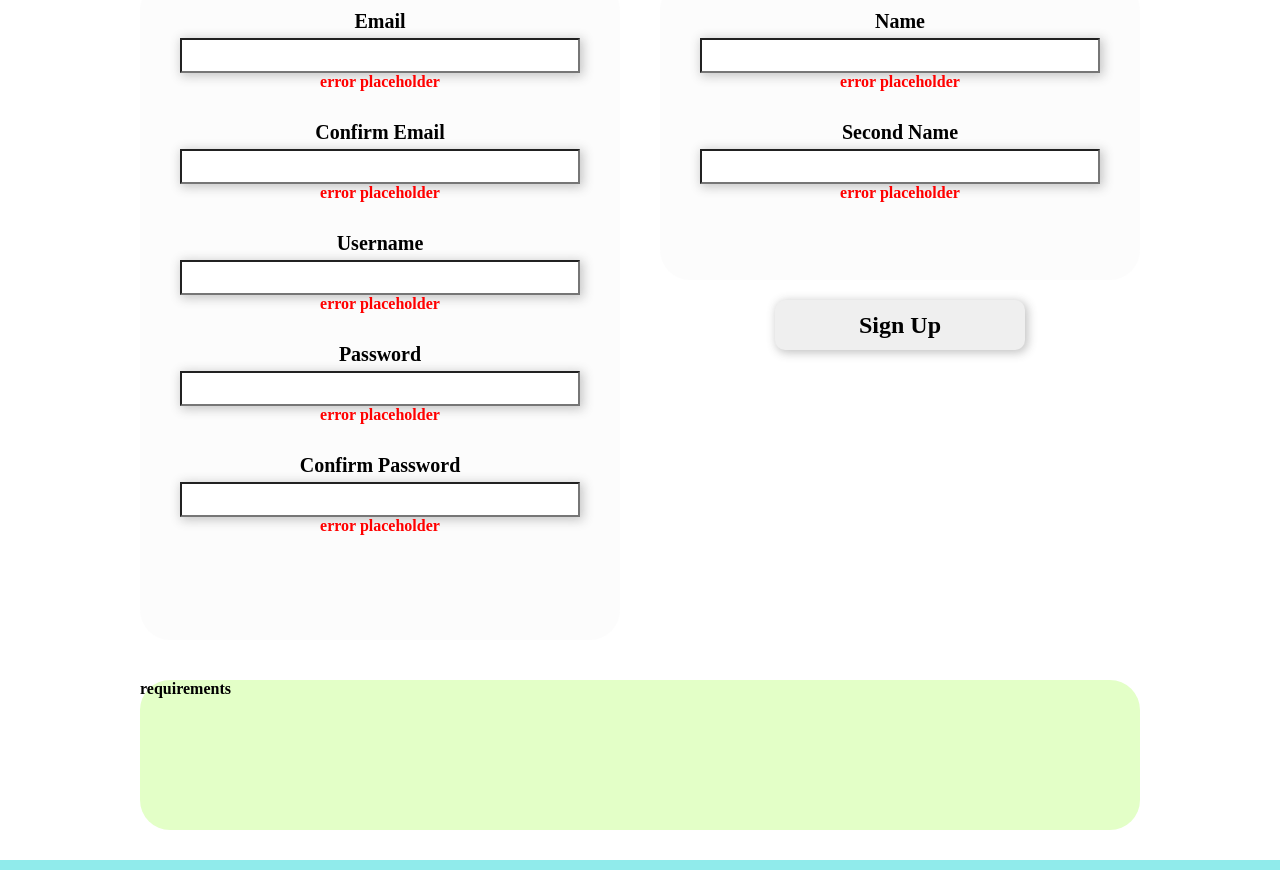
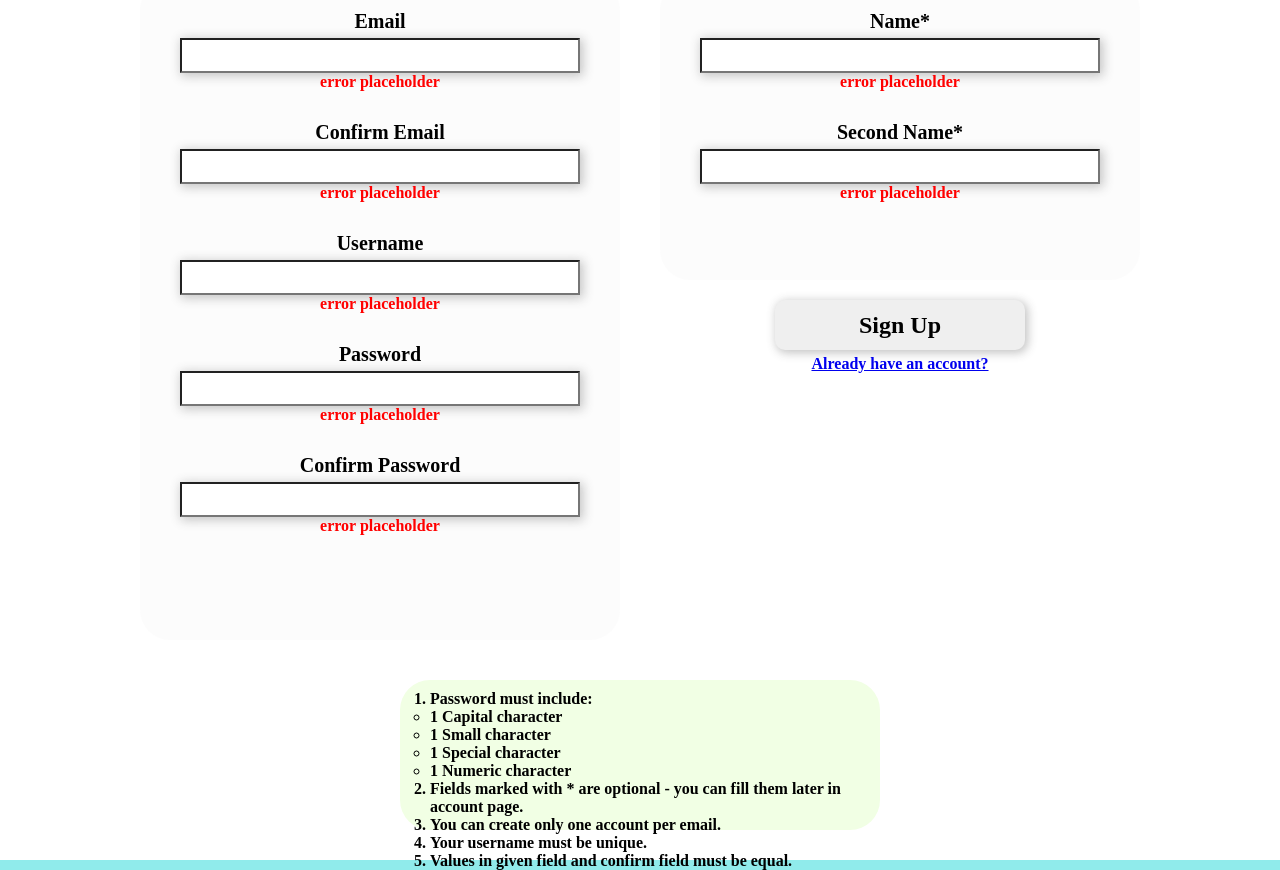
Before and after one commit to gszp1/LicenKey-Online-licence-key-store-application, a React (Vite) app in the folder frontend/: page /register in a window 1280 px wide. Shown: the part 220-1090 px from the top of the page. Built offline with nearby package versions, Linux system fonts and the light colour scheme; a web font is replaced by a local one.

Commit message:
Adds requirements.

```diff
--- a/frontend/src/components/RegisterPage/RegisterPage.jsx
+++ b/frontend/src/components/RegisterPage/RegisterPage.jsx
@@ -1,4 +1,5 @@
 import styles from "@/components/RegisterPage/RegisterPage.module.css"
+import { Link } from "react-router";
 
 const RegisterPage = () => {
     return (
@@ -44,16 +45,19 @@ const RightSection = () => {
     return (
         <div className={styles.right_section}>
             <div className={styles.secondary_box}>
-                <label className={styles.input_label}> Name </label>
+                <label className={styles.input_label}> Name* </label>
                 <input className={styles.input_field}></input>
                 <p className={styles.error_prompt}>error placeholder</p>
-                <label className={styles.input_label}> Second Name </label>
+                <label className={styles.input_label}> Second Name* </label>
                 <input className={styles.input_field}></input>
                 <p className={styles.error_prompt}>error placeholder</p>
             </div>
             <button className={styles.register_button}>
                 Sign Up
             </button>
+            <Link to="/login" style={{marginTop: '5px'}}>
+                <p>Already have an account?</p>
+            </Link>
         </div>
     );
 }
@@ -61,7 +65,28 @@ const RightSection = () => {
 const Requirements = () => {
     return (
         <div className={styles.requirements}>
-            requirements
+            <ol>
+                <li>Password must include:
+                    <ul>
+                        <li>1 Capital character</li>
+                        <li>1 Small character</li>
+                        <li>1 Special character</li>
+                        <li>1 Numeric character</li>
+                    </ul>
+                </li>
+                <li>
+                    Fields marked with * are optional - you can fill them later in account page.
+                </li>
+                <li>
+                    You can create only one account per email.
+                </li>
+                <li>
+                    Your username must be unique.
+                </li>
+                <li>
+                    Values in given field and confirm field must be equal.
+                </li>
+            </ol>
         </div>
     );
 }
--- a/frontend/src/components/RegisterPage/RegisterPage.module.css
+++ b/frontend/src/components/RegisterPage/RegisterPage.module.css
@@ -73,13 +73,15 @@
 }
 
 .requirements {
-    background-color: rgb(227, 255, 199);
-    width: 1000px;
+    box-sizing: border-box;
+    background-color: rgb(241, 255, 228);
+    width: 480px;
     height: 150px;
     margin-left: auto;
     margin-right: auto;
     margin-top: 40px;
     border-radius: 30px;
+    padding:10px 30px 10px 30px;
 }
 
 .error_prompt {
```
